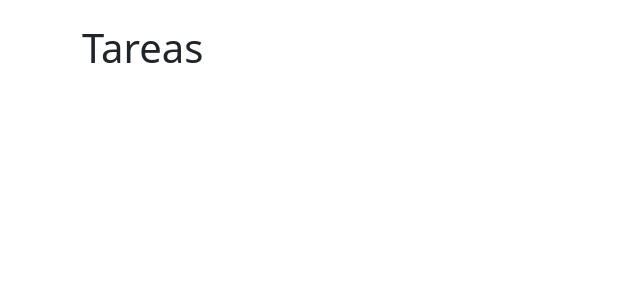
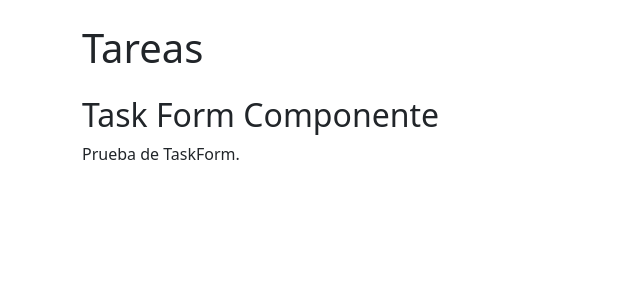
Before and after one commit to belenmr/tasks-app-react, a React (Vite) app: page /tasks/new in a window 1280 px wide. Before the commit this address had no page. Shown: the top 300 px of the page, without its empty margins (0-640 px from the left). Built offline with nearby package versions, Linux system fonts and the light colour scheme.

Commit message:
Se agrega estructura de componente TaskForm

```diff
--- a/index.html
+++ b/index.html
@@ -4,7 +4,7 @@
     <meta charset="UTF-8" />
     <link rel="icon" type="image/svg+xml" href="/src/assets/react.svg" />
     <meta name="viewport" content="width=device-width, initial-scale=1.0" />
-    <title>Tasks App</title>
+    <title>Tareas App</title>
   </head>
   <body>
     <div id="root"></div>
--- a/src/App.tsx
+++ b/src/App.tsx
@@ -1,7 +1,8 @@
 import { BrowserRouter as Router, Routes, Route } from 'react-router-dom';
-import TaskList from './components/TaskList';
 import 'bootstrap/dist/css/bootstrap.min.css';
 import 'bootstrap/dist/js/bootstrap.bundle.min';
+import TaskList from './components/TaskList';
+import TaskForm from './components/TaskForm';
 
 
 function App() {
@@ -12,6 +13,7 @@ function App() {
         <h1 className="mb-4">Tareas</h1>
         <Routes>
           <Route path="/" element={<TaskList />} />
+          <Route path="/tasks/new" element={<TaskForm />} />
         </Routes>
       </div>
     </Router>
--- /dev/null
+++ b/src/components/TaskForm.tsx
@@ -0,0 +1,15 @@
+import { useEffect } from 'react';
+
+export default function TaskList() {
+
+    useEffect(() => {
+        console.log('TaskForm');
+    }, []);
+
+    return (
+        <div>
+        <h2>Task Form Componente</h2>
+        <p>Prueba de TaskForm.</p>
+        </div>
+    );
+}
```
